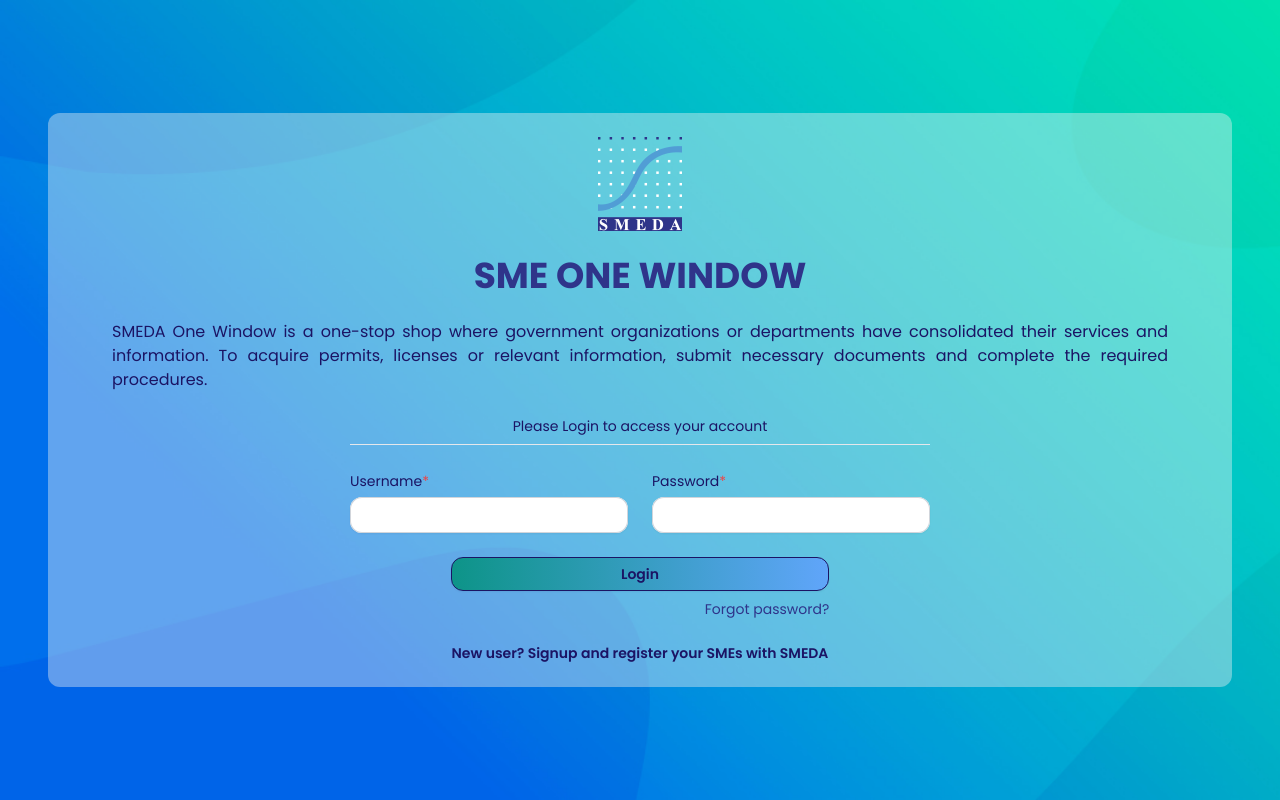
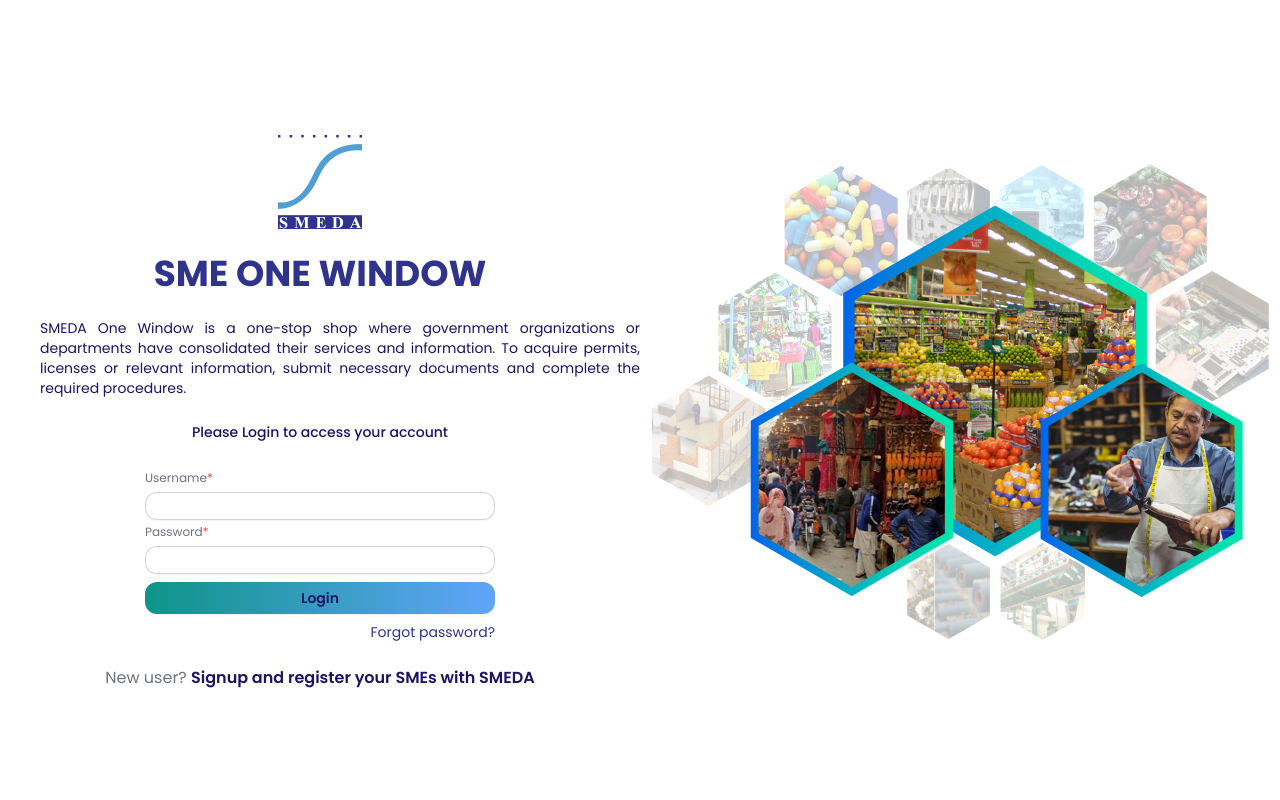
Before and after one commit to naveedshahzadofficial/semdaonewindow, a Vue app: page / in a window 1280 px wide. Built offline with nearby package versions, Linux system fonts and the light colour scheme.

Commit message:
new login page

```diff
--- a/src/views/LoginView.vue
+++ b/src/views/LoginView.vue
@@ -22,96 +22,76 @@
 </script>
 
 <template>
-  <div
-    class="min-h-screen flex flex-center justify-center items-center bg-[url('@/assets/images/bg.jpg')] bg-cover bg-no-repeat"
-  >
-    <!-- Begin: Login Form -->
-    <div class="mx-12 bg-[#f2f2f2] bg-opacity-40 rounded-xl">
-      <div class="flex flex-col items-center gap-6">
+  <div class="min-h-screen flex items-center justify-center">
+    <div class="grid grid-cols-2">
+      <div class="flex flex-col items-center space-y-6">
         <img
           class="pt-6"
           src="@/assets/images/logo.png"
           alt="SMEDA-Logo"
         />
-        <h1 class="font-poppins font-bold text-primary-light text-4xl">
-          SME ONE WINDOW
-        </h1>
-        <div
-          class="font-poppins font-normal text-primary-dark text-base text-justify px-16"
-        >
+        <h1 class="font-bold text-primary-light text-4xl">SME ONE WINDOW</h1>
+        <div class="font-normal text-primary-dark text-sm text-justify ps-10">
           SMEDA One Window is a one-stop shop where government organizations or
           departments have consolidated their services and information. To
           acquire permits, licenses or relevant information, submit necessary
           documents and complete the required procedures.
         </div>
-      </div>
-
-      <div class="grid grid-cols-4 gap-6 my-6">
-        <div class="col-start-2 col-span-2">
-          <h2
-            class="font-poppins font-normal text-center text-primary-dark text-sm"
-          >
+        <h2 class="font-medium text-center text-primary-dark text-sm">
           Please Login to access your account
         </h2>
-          <hr class="mt-2 h-px bg-gray-200 border-0 dark:bg-gray-700" />
-        </div>
-      </div>
-
         <Form
           @submit="onSubmit"
           :validation-schema="schema"
           v-slot="{ errors, isSubmitting }"
           action="#"
           method="POST"
+          class="w-full"
         >
-        <div class="grid grid-cols-4 gap-6 my-6">
-          <div class="col-start-2">
+          <div class="flex flex-col w-[350px] m-auto">
+            <div>
               <label
                 for="username"
-              class="w-full block font-normal text-sm leading-6 text-primary-dark"
+                class="w-full block font-normal text-xs leading-6 text-gray-500"
                 >Username<span class="text-red-500">*</span></label
               >
-            <div class="mt-1">
+              <div class="mt-0.5">
                 <Field
                   id="username"
                   name="username"
                   type="text"
                   autocomplete="username"
                   required
-                class="w-full block font-medium rounded-xl border-0 py-1.5 px-2 text-primary-dark shadow-sm ring-1 ring-inset ring-gray-300 placeholder:text-gray-400 focus:ring-2 focus:ring-inset focus:ring-primary-dark sm:text-sm sm:leading-6"
-                :class="{ 'ring-2 ring-red-500': errors.username }"
+                  class="w-full block font-normal rounded-xl border-0 py-0.5 px-2 text-primary-dark shadow-sm ring-1 ring-inset ring-gray-300 placeholder:text-gray-400 sm:text-sm sm:leading-6"
+                  :class="{ 'ring-1 ring-red-500': errors.username }"
                 />
-              <div class="text-red-500">{{ errors.username }}</div>
+                <div class="text-red-500 text-xs">{{ errors.username }}</div>
               </div>
             </div>
-
             <div>
               <label
                 for="password"
-              class="w-full block font-normal text-sm leading-6 text-primary-dark"
+                class="w-full block font-normal text-xs leading-6 text-gray-500"
                 >Password<span class="text-red-500">*</span></label
               >
-            <div class="mt-1">
+              <div class="mt-0.5">
                 <Field
                   id="password"
                   name="password"
                   type="password"
                   autocomplete="current-password"
                   required
-                class="w-full block font-medium rounded-xl border-0 py-1.5 px-2 text-primary-dark shadow-sm ring-1 ring-inset ring-gray-300 placeholder:text-gray-400 focus:ring-2 focus:ring-inset focus:ring-primary-dark sm:text-sm sm:leading-6"
-                :class="{ 'ring-2 ring-red-500': errors.password }"
+                  class="w-full block font-medium rounded-xl border-0 py-0.5 px-2 text-primary-dark shadow-sm ring-1 ring-inset ring-gray-300 placeholder:text-gray-400 sm:text-sm sm:leading-6"
+                  :class="{ 'ring-1 ring-red-500 text-xs': errors.password }"
                 />
                 <div class="text-red-500">{{ errors.password }}</div>
               </div>
             </div>
-        </div>
-
-        <div class="grid grid-cols-6 gap-6">
-          <div class="col-start-3 col-span-2">
+            <div class="pt-2">
               <button
                 :disabled="isSubmitting"
                 type="submit"
-              class="w-full rounded-xl bg-gradient-to-r from-teal-600 to-blue-400 border border-primary-dark transform px-3 py-1 text-sm font-semibold leading-6 text-primary-dark shadow-sm"
+                class="w-full rounded-xl bg-gradient-to-r from-teal-600 to-blue-400 transform px-3 py-1 text-sm font-semibold leading-6 text-primary-dark shadow-sm"
               >
                 Login
               </button>
@@ -126,20 +106,23 @@
             </div>
           </div>
         </Form>
-
-      <p class="my-6 text-center text-sm text-gray-500">
-        <span class="font-semibold text-primary-dark"
-          >New user?
+        <div class="text-gray-500">
+          New user?
           <a
-            class="hover:text-primary-light"
+            class="text-primary-dark font-semibold hover:text-primary-light"
             href="https://smerp.smeda.org/register"
             target="_blank"
             >Signup and register your SMEs with SMEDA</a
           >
-        </span>
-      </p>
         </div>
-    <!-- End: Login Form -->
+      </div>
+      <div class="flex flex-col items-center justify-center">
+        <img
+          src="@/assets/images/bg-login.png"
+          alt="bg login"
+        />
+      </div>
+    </div>
   </div>
 </template>
 
--- /dev/null
+++ b/src/views/_LoginView.vue
@@ -0,0 +1,146 @@
+<script setup>
+import { Form, Field } from "vee-validate";
+import * as Yup from "yup";
+import { useRouter } from "vue-router";
+
+const router = useRouter();
+
+//import { useAuthStore } from '@/stores';
+
+const schema = Yup.object().shape({
+  username: Yup.string().required("Username is required"),
+  password: Yup.string().required("Password is required"),
+});
+
+async function onSubmit(values) {
+  console.log(values);
+  router.push({ name: "dashboard" });
+  //const authStore = useAuthStore();
+  //const { username, password } = values;
+  //await authStore.login(username, password);
+}
+</script>
+
+<template>
+  <div
+    class="min-h-screen flex flex-center justify-center items-center bg-[url('@/assets/images/bg.jpg')] bg-cover bg-no-repeat"
+  >
+    <!-- Begin: Login Form -->
+    <div class="mx-12 bg-[#f2f2f2] bg-opacity-40 rounded-xl">
+      <div class="flex flex-col items-center gap-6">
+        <img
+          class="pt-6"
+          src="@/assets/images/logo.png"
+          alt="SMEDA-Logo"
+        />
+        <h1 class="font-poppins font-bold text-primary-light text-4xl">
+          SME ONE WINDOW
+        </h1>
+        <div
+          class="font-poppins font-normal text-primary-dark text-base text-justify px-16"
+        >
+          SMEDA One Window is a one-stop shop where government organizations or
+          departments have consolidated their services and information. To
+          acquire permits, licenses or relevant information, submit necessary
+          documents and complete the required procedures.
+        </div>
+      </div>
+
+      <div class="grid grid-cols-4 gap-6 my-6">
+        <div class="col-start-2 col-span-2">
+          <h2
+            class="font-poppins font-normal text-center text-primary-dark text-sm"
+          >
+            Please Login to access your account
+          </h2>
+          <hr class="mt-2 h-px bg-gray-200 border-0 dark:bg-gray-700" />
+        </div>
+      </div>
+
+      <Form
+        @submit="onSubmit"
+        :validation-schema="schema"
+        v-slot="{ errors, isSubmitting }"
+        action="#"
+        method="POST"
+      >
+        <div class="grid grid-cols-4 gap-6 my-6">
+          <div class="col-start-2">
+            <label
+              for="username"
+              class="w-full block font-normal text-sm leading-6 text-primary-dark"
+              >Username<span class="text-red-500">*</span></label
+            >
+            <div class="mt-1">
+              <Field
+                id="username"
+                name="username"
+                type="text"
+                autocomplete="username"
+                required
+                class="w-full block font-medium rounded-xl border-0 py-1.5 px-2 text-primary-dark shadow-sm ring-1 ring-inset ring-gray-300 placeholder:text-gray-400 focus:ring-2 focus:ring-inset focus:ring-primary-dark sm:text-sm sm:leading-6"
+                :class="{ 'ring-2 ring-red-500': errors.username }"
+              />
+              <div class="text-red-500">{{ errors.username }}</div>
+            </div>
+          </div>
+
+          <div>
+            <label
+              for="password"
+              class="w-full block font-normal text-sm leading-6 text-primary-dark"
+              >Password<span class="text-red-500">*</span></label
+            >
+            <div class="mt-1">
+              <Field
+                id="password"
+                name="password"
+                type="password"
+                autocomplete="current-password"
+                required
+                class="w-full block font-medium rounded-xl border-0 py-1.5 px-2 text-primary-dark shadow-sm ring-1 ring-inset ring-gray-300 placeholder:text-gray-400 focus:ring-2 focus:ring-inset focus:ring-primary-dark sm:text-sm sm:leading-6"
+                :class="{ 'ring-2 ring-red-500': errors.password }"
+              />
+              <div class="text-red-500">{{ errors.password }}</div>
+            </div>
+          </div>
+        </div>
+
+        <div class="grid grid-cols-6 gap-6">
+          <div class="col-start-3 col-span-2">
+            <button
+              :disabled="isSubmitting"
+              type="submit"
+              class="w-full rounded-xl bg-gradient-to-r from-teal-600 to-blue-400 border border-primary-dark transform px-3 py-1 text-sm font-semibold leading-6 text-primary-dark shadow-sm"
+            >
+              Login
+            </button>
+            <div class="text-sm mt-2 text-right">
+              <a
+                target="_blank"
+                href="https://smerp.smeda.org/password/reset"
+                class="text-right font-normal text-sm text-primary-light hover:text-primary-dark"
+                >Forgot password?</a
+              >
+            </div>
+          </div>
+        </div>
+      </Form>
+
+      <p class="my-6 text-center text-sm text-gray-500">
+        <span class="font-semibold text-primary-dark"
+          >New user?
+          <a
+            class="hover:text-primary-light"
+            href="https://smerp.smeda.org/register"
+            target="_blank"
+            >Signup and register your SMEs with SMEDA</a
+          >
+        </span>
+      </p>
+    </div>
+    <!-- End: Login Form -->
+  </div>
+</template>
+
+<style></style>
```
Also changed, not shown: src/views/StartView.vue (+21 -0 lines), src/assets/images/bg-login.png (added). Lines whose indentation alone changed are shown as unchanged.
